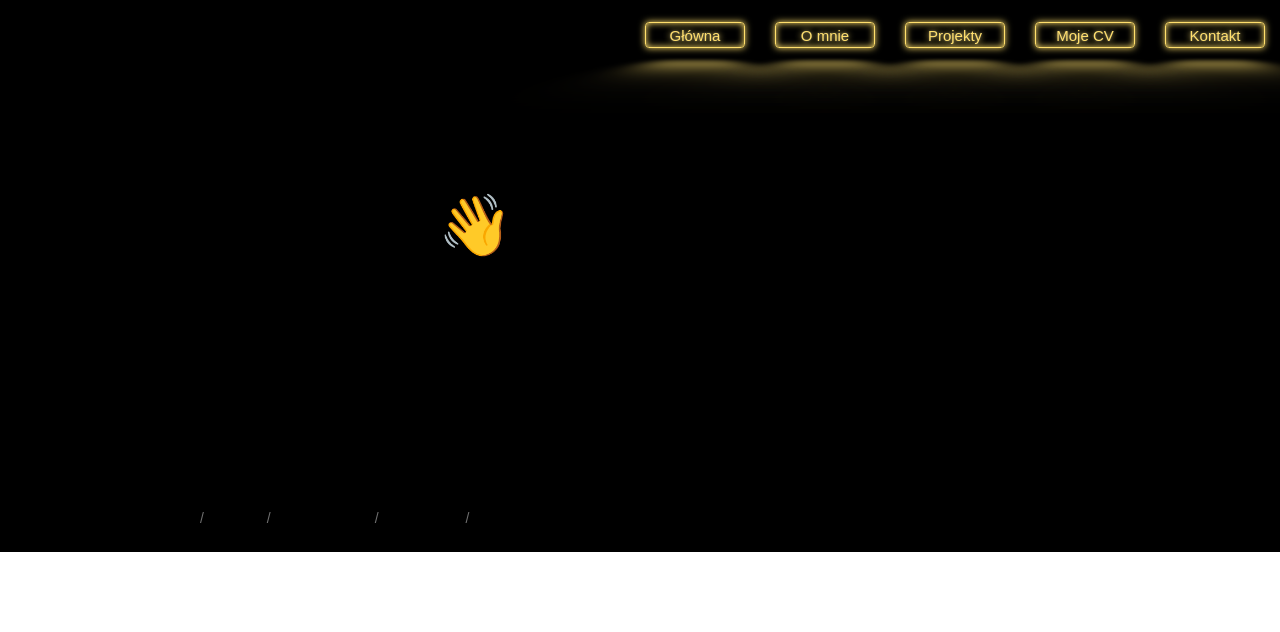
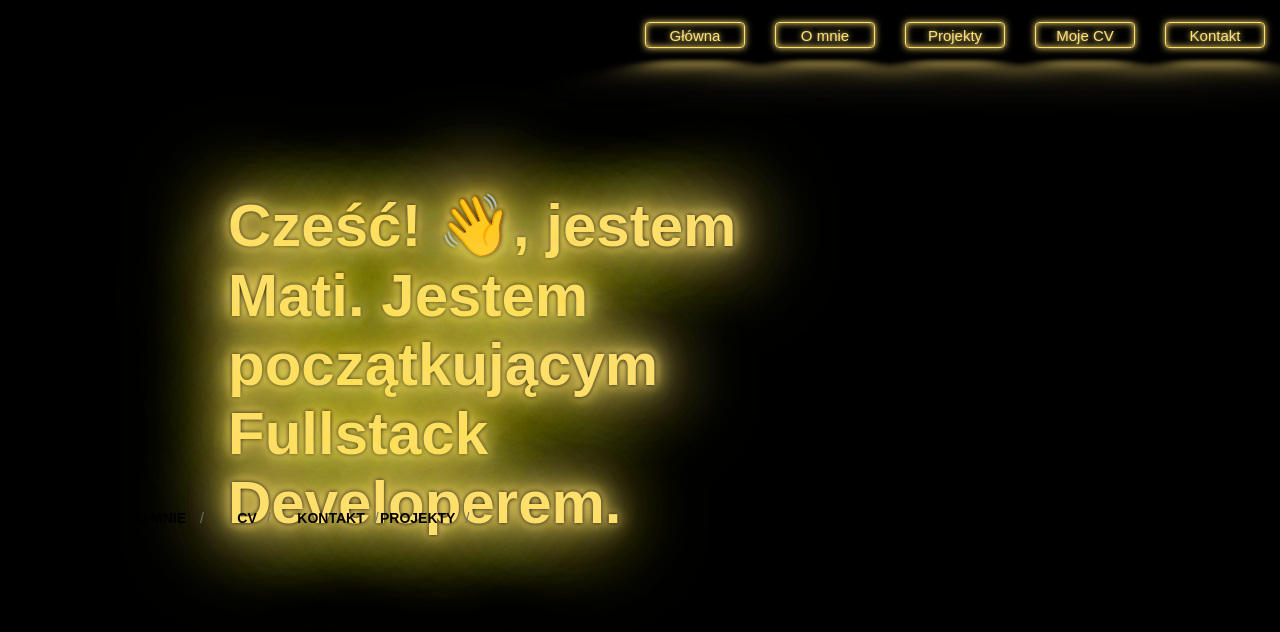
Before and after one commit to Maczi01/MyWebsite, a React (Create React App) app: page / in a window 1280 px wide. Shown: the top 632 px of the page. Built offline with nearby package versions, Linux system fonts and the light colour scheme.

Commit message:
Changes in main container

```diff
--- a/package.json
+++ b/package.json
@@ -15,6 +15,7 @@
     "react-typical": "^0.1.3",
     "rellax": "^1.12.1",
     "styled-components": "^5.2.3",
+    "typewriter-effect": "^2.17.0",
     "web-vitals": "^0.2.4"
   },
   "scripts": {
--- a/src/components/Intro.js
+++ b/src/components/Intro.js
@@ -1,5 +1,6 @@
 import Typical from "react-typical";
 import styled from "styled-components";
+import Typewriter from 'typewriter-effect/dist/core';
 
 const IntroWrapper = styled.div`
   margin: 100px;
@@ -9,6 +10,18 @@ const IntroWrapper = styled.div`
   width: 600px;
   height: 220px;
   font-weight: bold;
+
+    color: ${({theme})=> theme.colors.yellow};
+
+  text-shadow:
+    0 0 5px ${({theme})=> theme.colors.gray},
+    0 0 10px currentColor,
+    0 0 20px currentColor,
+    0 0 40px currentColor,
+    0 0 80px currentColor,
+    0 0 90px currentColor,
+    0 0 100px currentColor,
+    0 0 110px currentColor;
 `
 
 const Intro = () => (
@@ -16,7 +29,7 @@ const Intro = () => (
         <Typical
             steps={['Cześć! 👋, jestem Mati.\n' +
             '                    Jestem początkującym Fullstack Developerem.', 1000]}
-            loop={Infinity}
+            loop={1}
             wrapper="p"
         />
     </IntroWrapper>
--- a/src/components/MainContainer.js
+++ b/src/components/MainContainer.js
@@ -2,6 +2,7 @@ import styled from "styled-components";
 
 const Container = styled.div`
      width: 80vw;
+     height:100vh;
      display: flex;
      flex-direction: column;
      margin: 0 auto;
```
Also changed, not shown: 2 other files (tests, documents, lock files or other folders).
